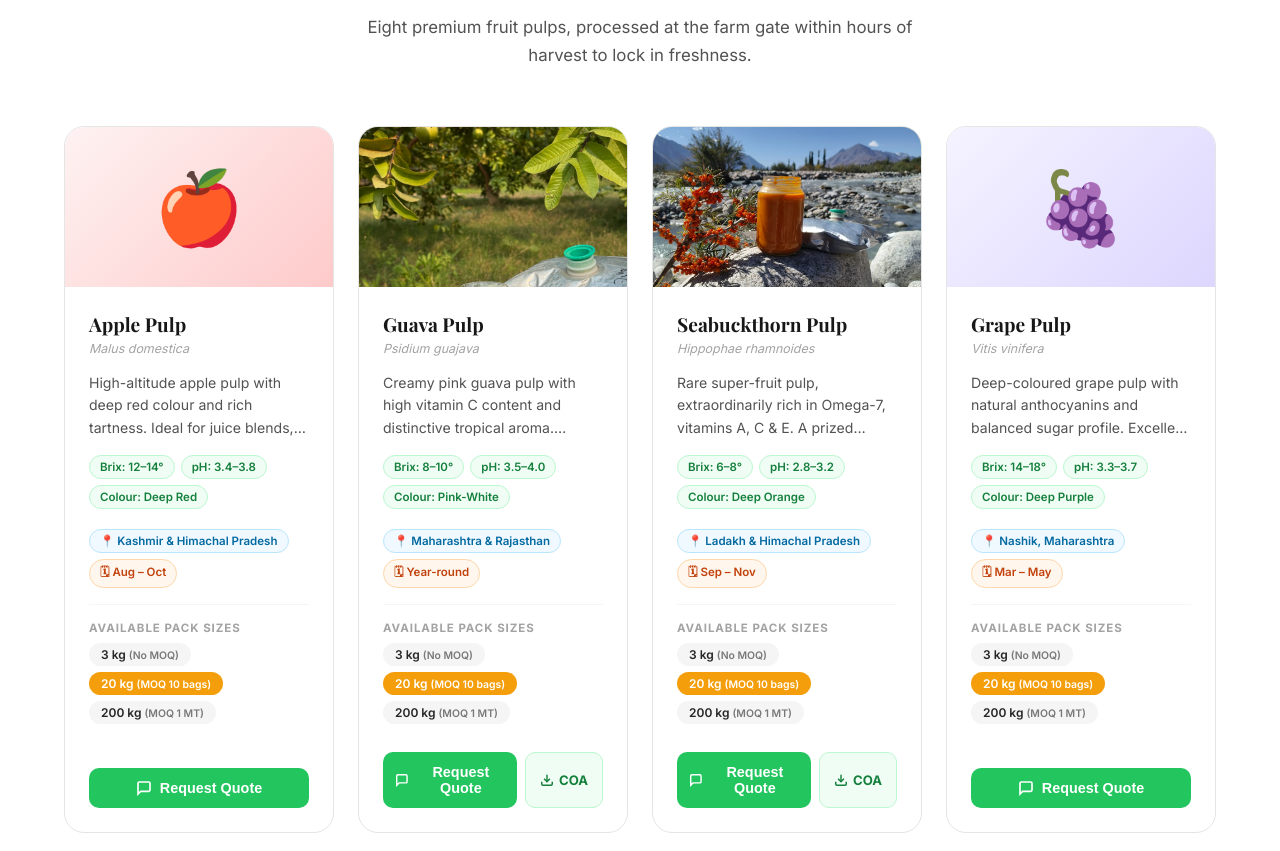
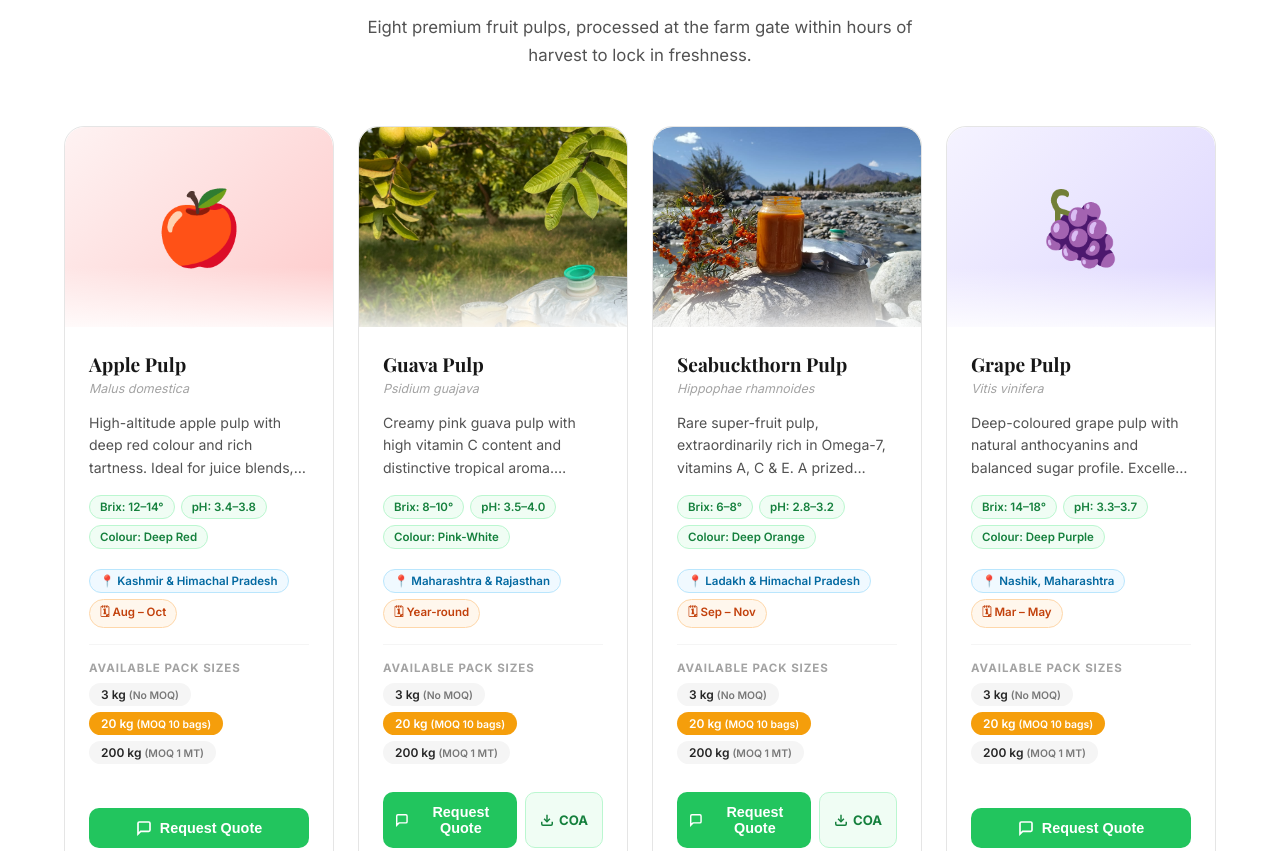
Before and after one commit to namit-011/Innofarms-pulp, a website: page index.html in a window 1280 px wide. Shown: the part 3411-4262 px from the top of the page. Drawn offline with nearby package versions, Linux system fonts and the light colour scheme.

Commit message:
Improve product card image display — taller hero, fade overlay

```diff
--- a/style.css
+++ b/style.css
@@ -605,32 +605,39 @@ body { font-family: var(--font-sans); color: var(--neutral-800); background: var
   border-color: transparent;
 }
 .product-hero {
-  height: 160px;
+  height: 200px;
   display: flex;
   align-items: center;
   justify-content: center;
   font-size: 4rem;
   position: relative;
   overflow: hidden;
-}
+  border-radius: 20px 20px 0 0;
+}
+/* Bottom fade so image blends into card body */
 .product-hero::after {
   content: '';
   position: absolute;
-  inset: 0;
-  background: inherit;
-  opacity: 0.08;
+  bottom: 0;
+  left: 0;
+  right: 0;
+  height: 60px;
+  background: linear-gradient(to bottom, transparent, rgba(255,255,255,0.85));
+  z-index: 2;
+  pointer-events: none;
 }
 .product-hero-img {
   width: 100%;
   height: 100%;
   object-fit: cover;
+  object-position: center center;
   display: block;
   position: absolute;
   inset: 0;
   z-index: 1;
-  transition: transform 0.5s ease;
-}
-.product-card:hover .product-hero-img { transform: scale(1.06); }
+  transition: transform 0.6s ease;
+}
+.product-card:hover .product-hero-img { transform: scale(1.08); }
 .product-body { padding: 24px; flex: 1; display: flex; flex-direction: column; }
 .product-name {
   font-family: var(--font-serif);
```
